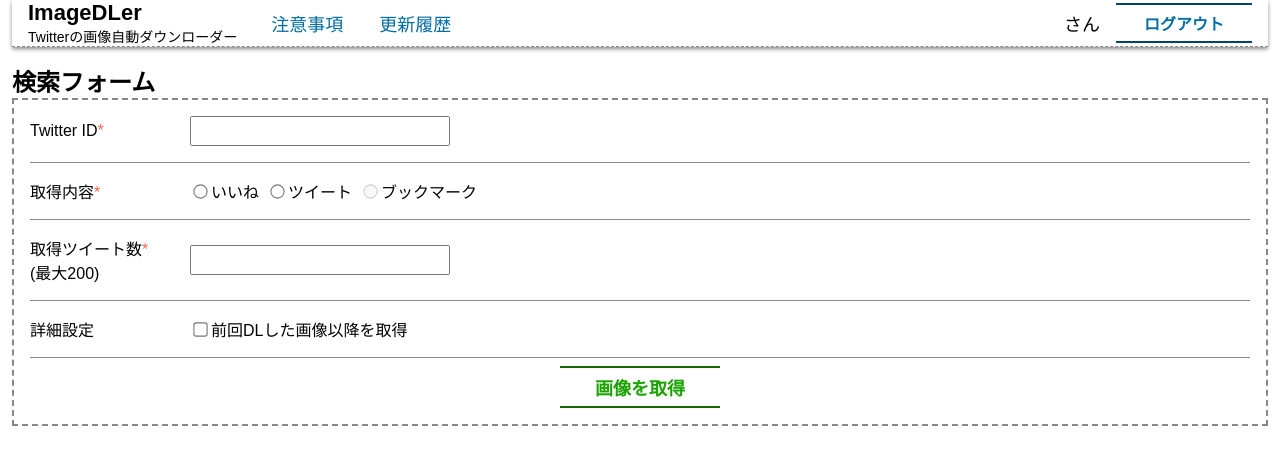
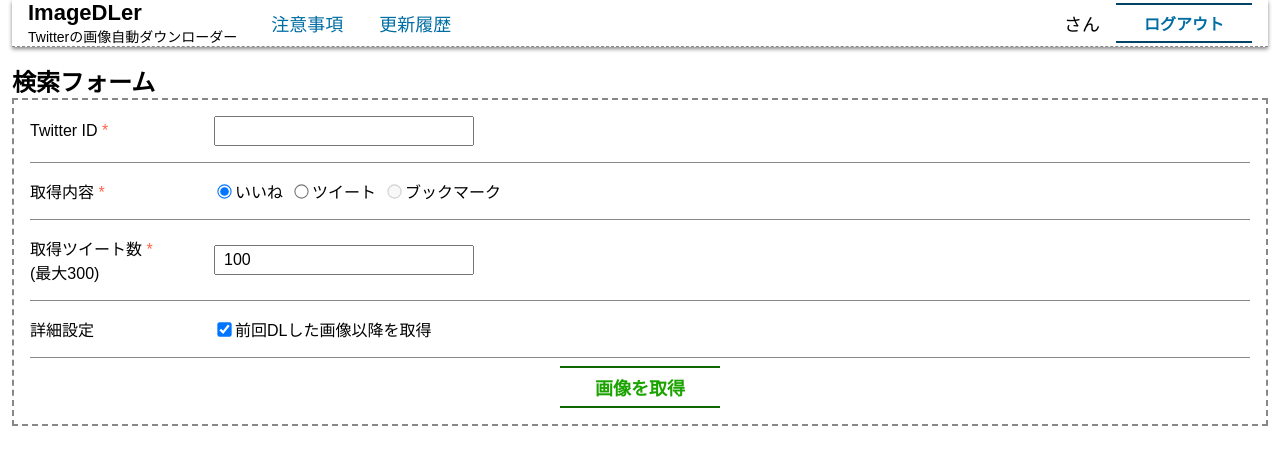
Before and after one commit to Fumin26u/likedimagedler_v2, a Vue app: page / in a window 1280 px wide. Shown: the top 464 px of the page. Built offline with nearby package versions, Linux system fonts and the light colour scheme; no server answers.

Commit message:
ツイート取得のフォームとスクリプト作成

```diff
--- a/src/assets/scss/twiForm.scss
+++ b/src/assets/scss/twiForm.scss
@@ -16,7 +16,7 @@
         @include horizontalAlign;
     }
     dt {
-        width: 120px;
+        width: 144px;
     }
     dd.radio-list > div {
         @include horizontalAlign;
--- /dev/null
+++ b/src/components/api/setApiKey.ts
@@ -0,0 +1,10 @@
+import axios from 'axios'
+const axios_instance = axios.create()
+axios_instance.interceptors.request.use((config) => {
+    config.headers = {
+        'Authorization': process.env.BEARER_TOKEN,
+    }
+    return config
+})
+
+export default axios_instance
--- a/src/components/organisms/twi/TwiFormComponent.vue
+++ b/src/components/organisms/twi/TwiFormComponent.vue
@@ -1,5 +1,39 @@
 <script setup lang="ts">
 import '@/assets/scss/twiForm.scss'
+import axios from '@/components/api/setApiKey'
+import { TwiSearch } from '@/assets/interfaces/interfaces'
+import { ref } from 'vue'
+
+// 入力フォームの値
+const search = ref<TwiSearch>({
+    twitterID: '',
+    getTweetType: 'like',
+    getNumberOfTweet: '100',
+    isGetFromPreviousTweet: true,
+})
+
+const errorMessage = ref<string>('')
+// 入力フォームのバリデーション
+const inputValidation = (): string => {
+    let error = ''
+    if (search.value.twitterID === '') {
+        error = 'Twitter IDが入力されていません。'
+    }
+
+    const numTweet = parseInt(search.value.getNumberOfTweet)
+    if (isNaN(numTweet)) {
+        error = '取得ツイート数は数値で入力してください。'
+    }
+    if (numTweet < 10 || 300 < numTweet) {
+        error =  '取得できるツイートの最小値は10, 最大値は300です。'
+    }
+    return error
+}
+
+//
+const getTweet = () => {
+
+}
 </script>
 <template>
     <section class="search-form">
@@ -8,38 +42,77 @@
         </div>
         <dl class="search-box">
             <div>
-                <dt>Twitter ID<em>*</em></dt>
-                <dd><input type="text" /></dd>
+                <dt>
+                    Twitter ID
+                    <em>*</em>
+                </dt>
+                <dd><input type="text" v-model="search.twitterID" /></dd>
             </div>
             <div>
-                <dt>取得内容<em>*</em></dt>
+                <dt>
+                    取得内容
+                    <em>*</em>
+                </dt>
                 <dd class="radio-list">
                     <div>
-                        <input type="radio" id="get-like" />
+                        <input
+                            type="radio"
+                            id="get-like"
+                            value="like"
+                            v-model="search.getTweetType"
+                        />
                         <label for="get-like">いいね</label>
                     </div>
                     <div>
-                        <input type="radio" id="get-tweet" />
+                        <input
+                            type="radio"
+                            id="get-tweet"
+                            value="tweet"
+                            v-model="search.getTweetType"
+                        />
                         <label for="get-tweet">ツイート</label>
                     </div>
                     <div>
-                        <input type="radio" id="get-bookmark" disabled />
+                        <input
+                            type="radio"
+                            id="get-bookmark"
+                            value="bookmark"
+                            v-model="search.getTweetType"
+                            disabled
+                        />
                         <label for="get-bookmark">ブックマーク</label>
                     </div>
                 </dd>
             </div>
             <div>
-                <dt>取得ツイート数<em>*</em><br />(最大200)</dt>
-                <dd><input type="number" /></dd>
+                <dt>
+                    取得ツイート数
+                    <em>*</em>
+                    <br />
+                    (最大300)
+                </dt>
+                <dd>
+                    <input
+                        type="number"
+                        v-model="search.getNumberOfTweet"
+                        min="10"
+                        max="300"
+                        step="10"
+                    />
+                </dd>
             </div>
             <div>
                 <dt>詳細設定</dt>
                 <dd>
-                    <input type="checkbox" id="get-pre" />
+                    <input
+                        type="checkbox"
+                        id="get-pre"
+                        v-model="search.isGetFromPreviousTweet"
+                    />
                     <label for="get-pre">前回DLした画像以降を取得</label>
                 </dd>
             </div>
-            <button class="btn-common green">画像を取得</button>
+            <button @click="getTweet" class="btn-common green">画像を取得</button>
         </dl>
     </section>
 </template>
```
Also changed, not shown: src/assets/interfaces/interfaces.ts (+7 -0 lines), 1 other file (tests, documents, lock files or other folders).
